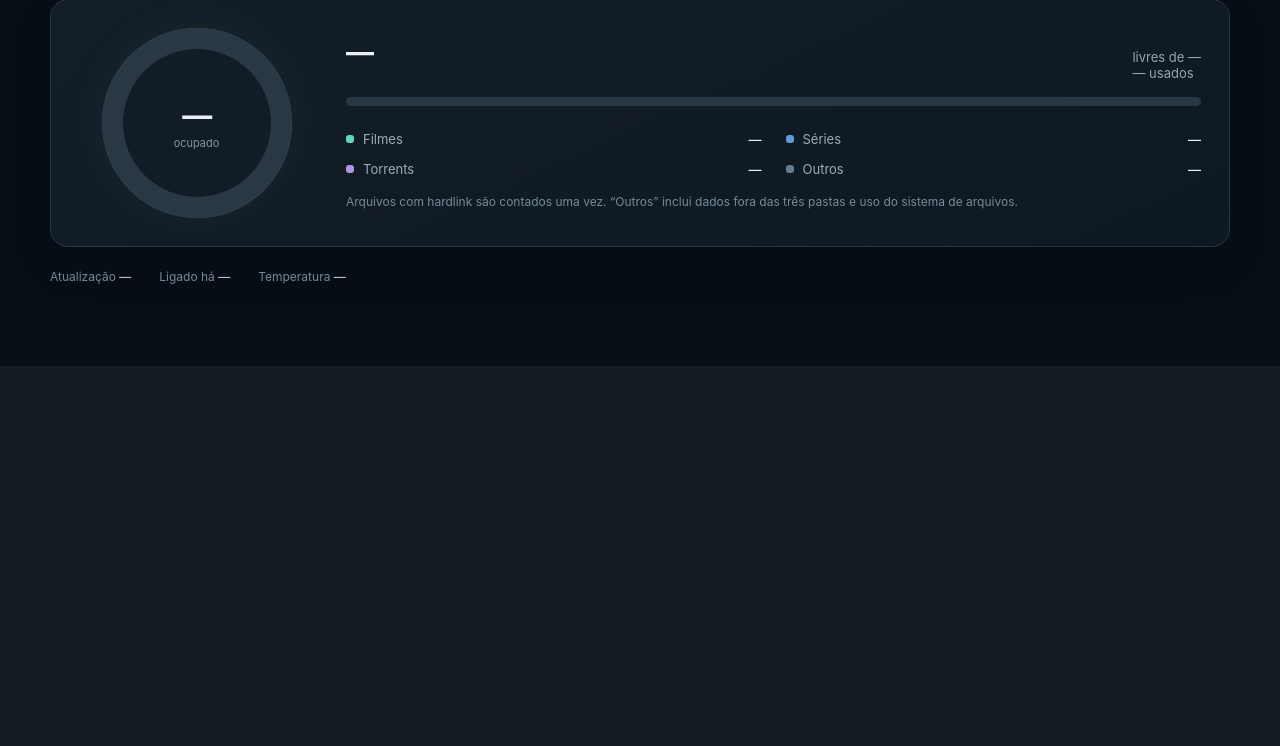
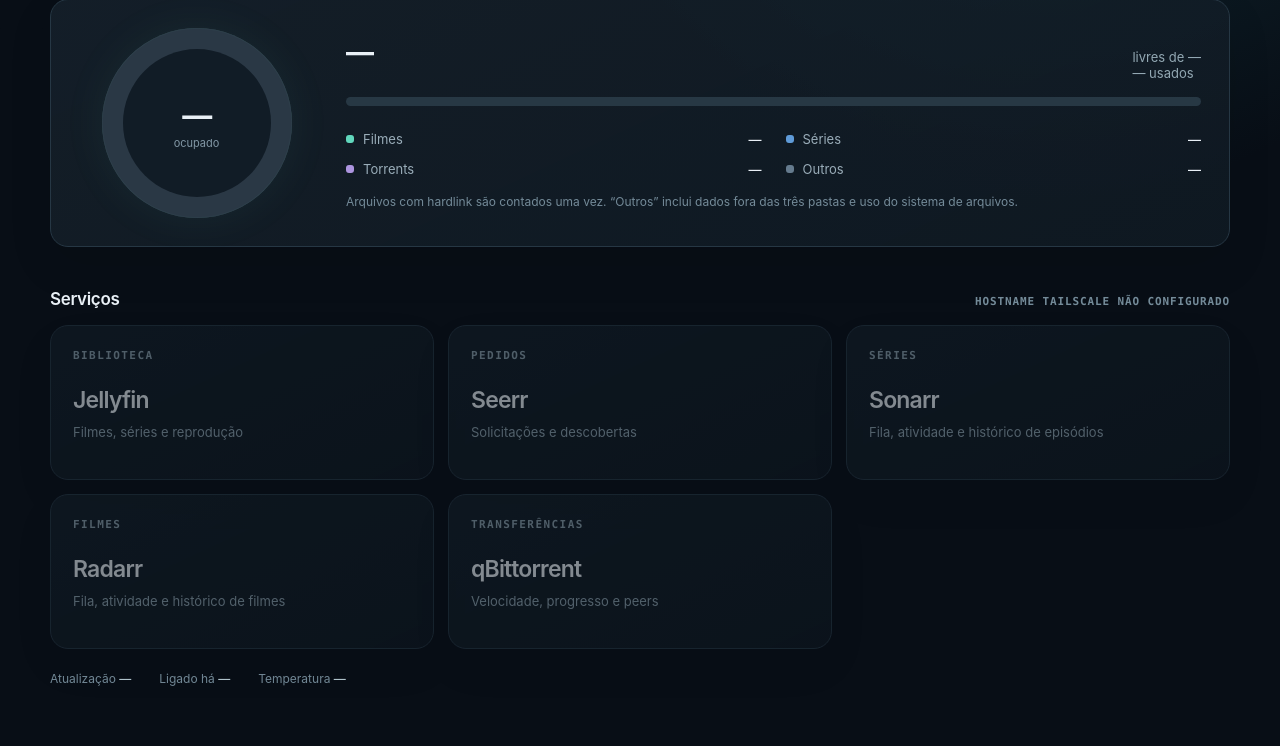
Before and after one commit to reisguilherme/homelab-mediaserver, a FastAPI app: page /ui/status in a window 1280 px wide. Shown: the part 434-1180 px from the top of the page. Before the commit the page ends 800 px from the top, so only its background shows below. Run offline with FastAPI, Linux system fonts and the light colour scheme.

Commit message:
Add Tailscale links to native service dashboard

```diff
--- a/deploy/compose.prod.yaml
+++ b/deploy/compose.prod.yaml
@@ -167,6 +167,7 @@ services:
     ports: ["${TAILSCALE_BIND_IP:-127.0.0.1}:8081:8080"]
     environment:
       HOMESERVER_TELEMETRY_SNAPSHOT: /run/homeserver/snapshot.json
+      HOMESERVER_TAILSCALE_HOSTNAME: ${HOMESERVER_TAILSCALE_HOSTNAME:-}
     volumes:
       - type: bind
         source: /run/homeserver
--- a/services/telemetry/src/homeserver_telemetry/app.py
+++ b/services/telemetry/src/homeserver_telemetry/app.py
@@ -2,6 +2,7 @@ from __future__ import annotations
 
 import json
 import os
+import re
 from collections.abc import Callable
 from pathlib import Path
 from typing import Any
@@ -11,6 +12,17 @@ from fastapi.responses import HTMLResponse, JSONResponse
 
 from .models import TelemetrySnapshot
 from .status import StatusProvider
+
+_TAILSCALE_HOSTNAME_PATTERN = re.compile(
+    r"(?:[a-z0-9](?:[a-z0-9-]{0,61}[a-z0-9])?\.){2,}ts\.net"
+)
+
+
+def _service_hostname() -> str | None:
+    hostname = os.environ.get("HOMESERVER_TAILSCALE_HOSTNAME", "").strip().rstrip(".").lower()
+    if len(hostname) <= 253 and _TAILSCALE_HOSTNAME_PATTERN.fullmatch(hostname):
+        return hostname
+    return None
 
 
 def create_app(
@@ -51,8 +63,27 @@ def create_app(
     @app.get("/ui/status", response_class=HTMLResponse)
     def status_page() -> HTMLResponse:
         template = Path(__file__).parent / "templates" / "status.html"
+        page = template.read_text(encoding="utf-8")
+        hostname = _service_hostname()
+        page = page.replace(
+            "{{SERVICE_ACCESS_STATE}}",
+            "Painéis via Tailscale" if hostname else "Hostname Tailscale não configurado",
+        )
+        for name, port in (
+            ("JELLYFIN", 8096),
+            ("SEERR", 5055),
+            ("SONARR", 8989),
+            ("RADARR", 7878),
+            ("QBITTORRENT", 18080),
+        ):
+            attributes = (
+                f'href="http://{hostname}:{port}/" target="_blank" rel="noopener noreferrer"'
+                if hostname
+                else 'aria-disabled="true"'
+            )
+            page = page.replace(f"{{{{SERVICE_{name}_LINK}}}}", attributes)
         return HTMLResponse(
-            template.read_text(encoding="utf-8"),
+            page,
             headers={
                 "Cache-Control": "no-store",
                 "Content-Security-Policy": (
--- a/services/telemetry/src/homeserver_telemetry/templates/status.html
+++ b/services/telemetry/src/homeserver_telemetry/templates/status.html
@@ -52,10 +52,20 @@
     .swatch { width: 8px; height: 8px; border-radius: 3px; flex: none; }
     .legend-item strong { font-weight: 550; font-variant-numeric: tabular-nums; white-space: nowrap; }
     .note { margin: 16px 0 0; color: #748b99; font-size: 12px; line-height: 1.5; }
+    .services { display: grid; grid-template-columns: repeat(3, minmax(0, 1fr)); gap: 14px; }
+    .service-card { display: flex; flex-direction: column; min-height: 155px; color: inherit; text-decoration: none; transition: border-color .2s ease, transform .2s ease, background .2s ease; }
+    .service-card .card-label { margin-bottom: 23px; }
+    .service-name { display: flex; align-items: center; justify-content: space-between; gap: 12px; font-size: 23px; font-weight: 600; letter-spacing: -.035em; }
+    .service-arrow { color: #66d6c7; font-size: 21px; font-weight: 400; }
+    .service-description { margin-top: 10px; color: #8fa5b1; font-size: 13px; }
+    .service-card[href]:hover, .service-card[href]:focus-visible { border-color: #5bbbae; background: #172a31; transform: translateY(-2px); }
+    .service-card[href]:focus-visible { outline: 2px solid #66d6c7; outline-offset: 3px; }
+    .service-card[aria-disabled="true"] { opacity: .55; cursor: default; }
+    .service-card[aria-disabled="true"] .service-arrow { display: none; }
     .footer { display: flex; flex-wrap: wrap; gap: 12px 28px; margin-top: 22px; color: #738997; font-size: 12px; }
     .footer strong { color: #b2c5ce; font-weight: 500; }
-    @media (max-width: 900px) { .grid { grid-template-columns: repeat(2, minmax(0, 1fr)); } }
-    @media (max-width: 620px) { main { width: min(100% - 26px, 1180px); padding-top: 26px; } header { flex-direction: column; margin-bottom: 28px; gap: 18px; } .grid { gap: 10px; } .card { padding: 17px; } .card-label { margin-bottom: 18px; } .value { font-size: 30px; } .storage { grid-template-columns: 1fr; gap: 26px; padding: 23px; } .legend { gap: 12px; } .section-heading { margin-top: 33px; } }
+    @media (max-width: 900px) { .grid, .services { grid-template-columns: repeat(2, minmax(0, 1fr)); } .service-card { min-height: 0; } }
+    @media (max-width: 620px) { main { width: min(100% - 26px, 1180px); padding-top: 26px; } header { flex-direction: column; margin-bottom: 28px; gap: 18px; } .grid { gap: 10px; } .services { grid-template-columns: 1fr; gap: 10px; } .card { padding: 17px; } .card-label { margin-bottom: 18px; } .value { font-size: 30px; } .storage { grid-template-columns: 1fr; gap: 26px; padding: 23px; } .legend { gap: 12px; } .section-heading { margin-top: 33px; } }
     @media (max-width: 370px) { .grid { grid-template-columns: 1fr; } }
   </style>
 </head>
@@ -94,6 +104,16 @@
           </div>
           <p class="note">Arquivos com hardlink são contados uma vez. “Outros” inclui dados fora das três pastas e uso do sistema de arquivos.</p>
         </div>
+      </div>
+    </section>
+    <section aria-labelledby="services-title">
+      <div class="section-heading"><h2 id="services-title">Serviços</h2><span class="meta">{{SERVICE_ACCESS_STATE}}</span></div>
+      <div class="services">
+        <a class="card service-card" id="service-jellyfin" {{SERVICE_JELLYFIN_LINK}}><span class="card-label">Biblioteca</span><span class="service-name">Jellyfin <span class="service-arrow" aria-hidden="true">↗</span></span><span class="service-description">Filmes, séries e reprodução</span></a>
+        <a class="card service-card" id="service-seerr" {{SERVICE_SEERR_LINK}}><span class="card-label">Pedidos</span><span class="service-name">Seerr <span class="service-arrow" aria-hidden="true">↗</span></span><span class="service-description">Solicitações e descobertas</span></a>
+        <a class="card service-card" id="service-sonarr" {{SERVICE_SONARR_LINK}}><span class="card-label">Séries</span><span class="service-name">Sonarr <span class="service-arrow" aria-hidden="true">↗</span></span><span class="service-description">Fila, atividade e histórico de episódios</span></a>
+        <a class="card service-card" id="service-radarr" {{SERVICE_RADARR_LINK}}><span class="card-label">Filmes</span><span class="service-name">Radarr <span class="service-arrow" aria-hidden="true">↗</span></span><span class="service-description">Fila, atividade e histórico de filmes</span></a>
+        <a class="card service-card" id="service-qbittorrent" {{SERVICE_QBITTORRENT_LINK}}><span class="card-label">Transferências</span><span class="service-name">qBittorrent <span class="service-arrow" aria-hidden="true">↗</span></span><span class="service-description">Velocidade, progresso e peers</span></a>
       </div>
     </section>
     <div class="footer"><span>Atualização <strong id="updated">—</strong></span><span>Ligado há <strong id="uptime">—</strong></span><span>Temperatura <strong id="temperature">—</strong></span></div>
```
Also changed, not shown: docs/runbooks/operations.md (+3 -1 lines), docs/runbooks/service-setup.md (+14 -0 lines), tests/contract/test_telemetry_api.py (+79 -0 lines).
